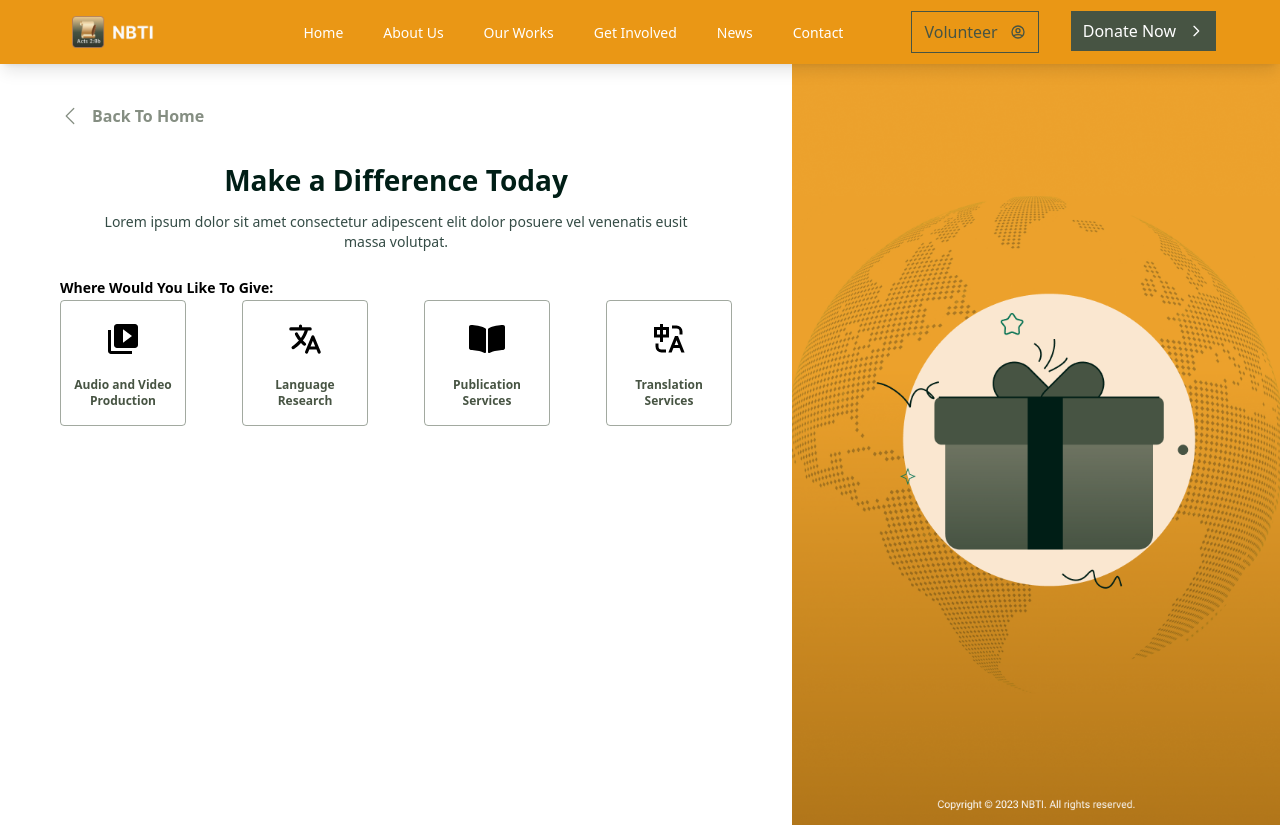
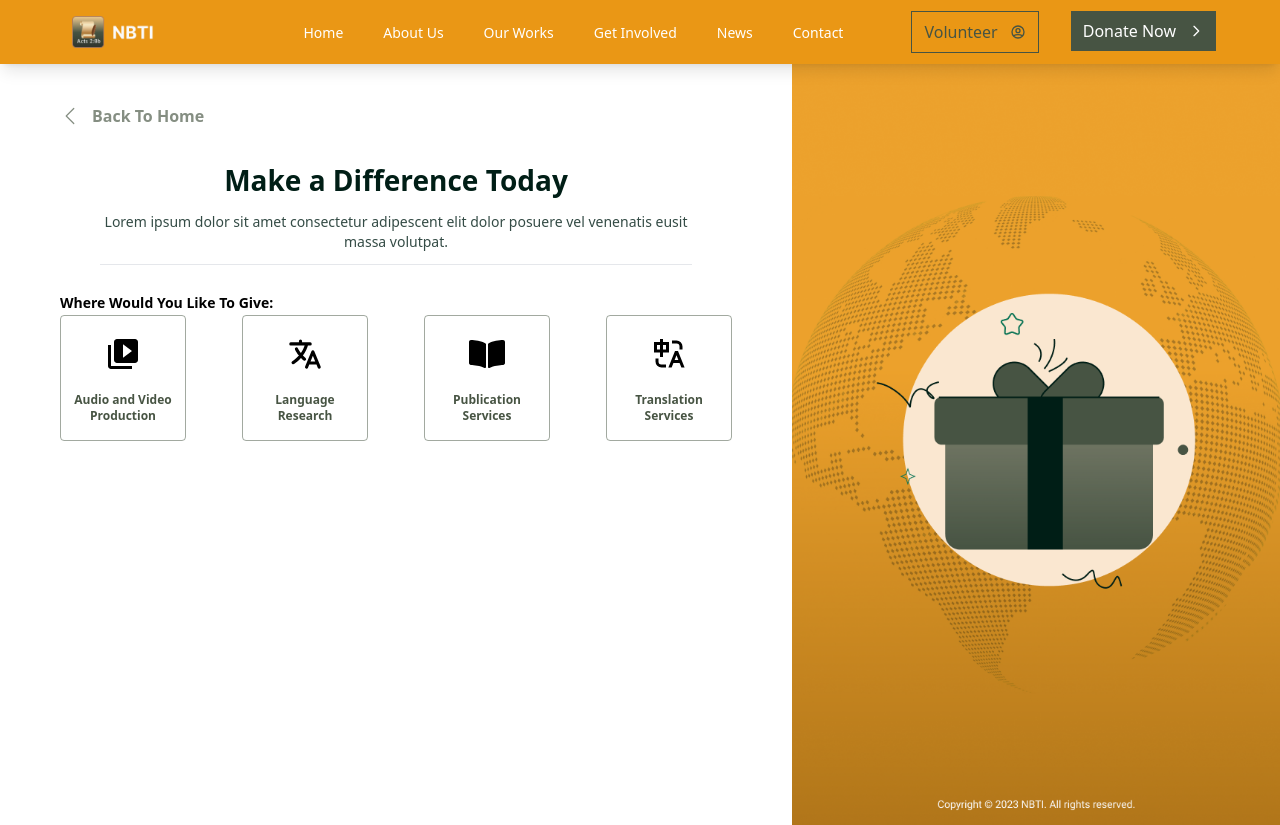
Before and after one commit to Bitrus-Dzakwa/NBTI-Project, a React (Vite) app: page /donate in a window 1280 px wide. Built offline with nearby package versions, Linux system fonts and the light colour scheme; the HTML template or start-up script is replaced by a standard one; a web font is replaced by a local one.

Commit message:
Minor refactor

```diff
--- a/src/components/DonateHeader.jsx
+++ b/src/components/DonateHeader.jsx
@@ -17,6 +17,7 @@ const DonateHeader = memo(function DonateHeader() {
             <header className="flex flex-col gap-3 px-10 mt-8 text-center">
                 <h3 className="text-center text-darkishtext-100 text-[1.75rem] leading-10 font-bold" > Make a Difference Today </h3>
                 <p className="text-sm font-normal text-[#001e16cc]">Lorem ipsum dolor sit amet consectetur adipescent elit dolor posuere vel venenatis eusit massa volutpat. </p>
+                <hr className="h-[3px] px-14 text-greengray-200"/>
             </header>
         </>
     )
```
Also changed, not shown: src/components/VolunteerForm.jsx (+6 -4 lines). Lines whose indentation alone changed are shown as unchanged.
